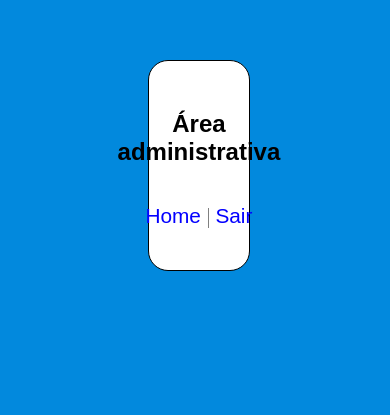
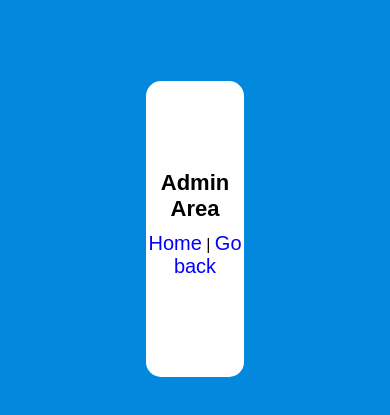
Before and after one commit to caioalmeidacl/system, a plain HTML site: page pages/adm.html in a window 390 px wide. Shown: the part 193-608 px from the top of the page. Drawn offline with Linux system fonts and the light colour scheme.

Commit message:
feat: refactoring

```diff
--- a/css/adm.css
+++ /dev/null
@@ -1,57 +0,0 @@
-body{
-    background-color: rgb(2, 137, 221);
-    width: 100%;
-    height: 100%;
-}
-
-* {
-    box-sizing: border-box;
-    margin: 0;
-    padding: 0;
-    font-family: Arial ,sans-serif;
-}
-
-main {
-    align-items: center;
-    position: absolute;
-    top: 30%;
-    left: 38%;
-    background-color: white;
-    border: 1px solid;
-    border-radius: 20px;
-    /* padding: 5px; */
-    display: flex;
-    width: 26%;
-    height: 25vh;
-    justify-content: center;
-}
-.links {
-    /* border: 1px solid; */
-    position: relative;
-    top: 37px;
-    /* width: 100%; */
-    left: 0px;
-    font-size: 1.3em;
-    text-align: center;
-}
-.links a {
-    text-decoration: none;
-    color: rgb(4, 0, 255);
-    cursor: pointer;
-}
-
-.verticalbar {
-    display: inline-block;
-    width: 1px;
-    height: 20px;
-    background-color: gray ;
-    margin: 0 1px;
-    position: relative;
-    top: 5px;
-}
-
-.message {
-    text-align: center;
-    margin-top: -30px;
-    font-size: 1em;
-}
--- a/css/autent.css
+++ /dev/null
@@ -1,57 +0,0 @@
-body{
-    background-color: rgb(2, 137, 221);
-    width: 100%;
-    height: 100%;
-}
-
-* {
-    box-sizing: border-box;
-    margin: 0;
-    padding: 0;
-    font-family: Arial ,sans-serif;
-}
-
-main {
-    align-items: center;
-    position: absolute;
-    top: 27%;
-    left: 35%;
-    background-color: white;
-    border: 1px solid;
-    border-radius: 15px;
-    /* padding: 5px; */
-    display: flex;
-    width: 30%;
-    height: 35vh;
-    justify-content: center;
-}
-
-.links {
-    /* border: 1px solid; */
-    position: relative;
-    top: 50px;
-    left: 20px;
-    font-size: 1.3em;
-}
-.links a {
-    text-decoration: none;
-    color: rgb(4, 0, 255);
-}
-a:hover {
-    cursor: pointer;
-}
-
-.verticalbar {
-    display: inline-block;
-    width: 1px;
-    height: 20px;
-    background-color: gray ;
-    margin: 0 1px;
-    position: relative;
-    top: 5px;
-}
-
-.message {
-    margin-top: -50px;
-    font-size: 1em;
-}
--- a/css/style.css
+++ /dev/null
@@ -1,159 +0,0 @@
-body{
-    background-color: rgb(2, 137, 221);
-    width: 100%;
-    height: 100%;
-}
-
-* {
-    box-sizing: border-box;
-    margin: 0;
-    padding: 0;
-    font-family: 'Times New Roman', Times, serif;
-}
-
-main {
-    align-items: center;
-    position: absolute;
-    top: 27%;
-    left: 35%;
-    background-color: white;
-    border: 1px solid;
-    border-radius: 15px;
-    /* padding: 5px; */
-    display: flex;
-    width: 28%;
-    height: 42vh;
-    justify-content: center;
-}
-
-.top-login {
-    display: flex;
-    width: 100%;
-    /* border: 1px solid; */
-    padding: 10px;
-    position: absolute;
-    top: 2%;
-    left: 1%;
-}
-
-.top-login h1{
-    margin-left: 5px;
-    font-size: 1.8em;
-}
-.top-login img {
-    width: 2.5vw;
-}
-
-.inputs {
-    position: relative;
-    top: 25px;
-}
-
-
-.inputs input{
-    display: inline-block;
-    width: 80%;
-    margin: 5px 40px;
-    padding: 10px;
-    border-radius: 15px;
-    border: 1px solid gray;
-}
-.inputs input::placeholder{
-    font-size: 1.3em;
-}
-
-
-.inputs button {
-    border: 1px solid rgb(0, 162, 255);
-    color: rgb(0, 136, 255);
-    background-color: white;
-    margin: 10px 40px;
-    width: 80%;
-    font-weight: bold;
-    font-size: 1em;
-    text-align: center;
-    height: 6vh;
-    border-radius: 15px;
-}
-
-.inputs button:hover {
-    background-color: rgb(0, 110, 255);
-    color: white;
-    cursor: pointer;
-}
-
-aside {
-    display: flex;
-    justify-content: center;
-    position: absolute;
-    /* border: 1px solid black; */
-    left: 88%;
-    top: 1%;
-    width: 10%;
-}
-
-#cadastro {
-    border-radius: 10px;
-    width: 100%;
-    font-weight: bold;
-    font-size: 1em;
-    text-align: center;
-    height: 6vh;
-    border: 1px solid rgb(0, 162, 255);
-    color: black;
-    background-color: white;
-}
-
-#cadastro:hover {
-    background-color: red;
-    color: white;
-    cursor: pointer;
-}
-
-
-/* Celulares */
-@media(max-width: 500px) {
-    main {
-        position: relative;
-        top: 180px;
-        left: 10px;
-        width: 95vw;
-        height: 50vh;
-    }
-
-    .top-login {
-        display: flex;
-        align-items: center;
-        /* border: 1px solid; */
-        margin: 15px 0;
-    }
-
-    .top-login h1 {
-        font-size: 27px;
-    }
-    .top-login img {
-        width: 10vw;
-    }
-
-    .inputs {
-        /* border: 1px solid; */
-        width: 90vw;
-        height: 20vh;
-    }
-
-    #login-usuario, #senha-usuario, #button {
-        margin: 5px 5px;
-    }
-
-    #button {
-        margin: 30px 5px;
-    }
-
-    .inputs input{
-        width: 98%;
-    }
-    .inputs button {
-        width: 98%;
-    }
-
-}
--- a/sistema/adm.html
+++ b/pages/adm.html
@@ -4,22 +4,20 @@
     <meta charset="UTF-8">
     <meta http-equiv="X-UA-Compatible" content="IE=edge">
     <meta name="viewport" content="width=device-width, initial-scale=1.0">
-    <link rel="stylesheet" href="/css/adm.css">
-    <script src="/login/script/script.js"></script>
+    <link rel="stylesheet" href="/styles/adm.css">
+    <script src="../script/login/script.js"></script>
     <title>Área administrativa</title>
 </head>
 <body>
     <main>
-        <section>
-            <div class="message">
-                <h1>Área administrativa</h1>
-            </div>
+        <div>
+            <h1>Admin Area</h1>
             <div class="links">
                 <a id="home">Home</a>
-                <span class="verticalbar"></span>
-                <a id="leave">Sair</a>
+                <span >|</span>
+                <a id="leave">Go back</a>
             </div>
-        </section>
+        </div>
     </main>
 </body>
 </html>
--- a/login/script/script.js
+++ b/script/login/script.js
@@ -1,9 +1,9 @@
-let usuarios = {
+let users = {
     'Caio':{
         cargo: 'ADM',
         senha: '12345'
     },
-    'Diego': {
+    'User2': {
         cargo: 'Usuario',
         senha: '1234'
     }
@@ -12,22 +12,20 @@ let usuarios = {
 // PRIMEIRA PAGINA
 document.addEventListener("click", function() {
     function checkLogin(){
-        let campoLogin = document.getElementById("login-usuario").value
-        let campoSenha = document.getElementById("senha-usuario").value
-        let register = document.getElementById("cadastro")
-        let dadosLogin = usuarios[campoLogin]
+        let campoLogin = document.getElementById("login").value
+        let campoSenha = document.getElementById("password").value
+        let dadosLogin = users[campoLogin]
 
         if(dadosLogin){
             if(dadosLogin && campoSenha === dadosLogin.senha) {
                 localStorage.setItem('login', campoLogin)
                 localStorage.setItem('cargo', dadosLogin.cargo)
-                window.location.href = "/sistema/autenticacao.html"
+                window.location.href = "../pages/autenticacao.html"
             }  else {
                 alert('Login ou senha incorretos')
             }
         } else {
             alert('Usuário não existe')
-            register.hidden = false
         }
     }
     let verify = document.getElementById("button")
@@ -42,7 +40,6 @@ function updateUser() {
 
     nameLogin.textContent =  localStorage.getItem('login')
     cargo.textContent =  localStorage.getItem('cargo')
-
 }
 
 
@@ -52,10 +49,10 @@ document.addEventListener("click", function(){
         let cargo = localStorage.getItem('cargo')
 
         if(cargo === 'Usuario') {
-            alert('Você não tem cargo para acessar')
+            alert('You do not have the required access level')
             window.location.href = "#"
         } else if(cargo === 'ADM'){
-            window.location.href = "../sistema/adm.html"
+            window.location.href = "../pages/adm.html"
         }
     }
     let area = document.getElementById("adm")
@@ -66,15 +63,15 @@ document.addEventListener("click", function(){
 // Links
 document.addEventListener("click", function(){
     function getOut() {
-        window.location.href = '/index.html'
+        window.location.href = '../login.html'
     }
 
     function home() {
-        window.location.href = '/sistema/autenticacao.html'
+        window.location.href = '../pages/autenticacao.html'
     }
 
-    let leave = document.getElementById("leave")
-    leave.onclick = getOut
+    let goBack = document.getElementById("leave")
+    goBack.onclick = getOut
 
     let aut = document.getElementById("home")
     aut.onclick = home
--- /dev/null
+++ b/styles/adm.css
@@ -0,0 +1,44 @@
+* {
+    box-sizing: border-box;
+    margin: 0;
+    padding: 0;
+    font-family: Arial, Helvetica, sans-serif;
+}
+
+body{
+    background-color: rgb(2, 137, 221);
+    width: 100vw;
+    height: 100vh;
+    display: flex;
+    justify-content: center;
+    align-items: center;
+}
+
+
+main {
+    width: 25vw;
+    height: 35vh;
+    background-color: white;
+
+    display: flex;
+    justify-content: center;
+    align-items: center;
+
+
+    border-radius: 15px;
+}
+.links {
+    text-align: center;
+    margin: 10px 0;
+}
+.links a {
+    text-decoration: none;
+    color: rgb(4, 0, 255);
+    cursor: pointer;
+    font-size: 20px;
+}
+
+h1{
+    text-align: center;
+    font-size: 22px;
+}
--- /dev/null
+++ b/styles/autent.css
@@ -0,0 +1,46 @@
+* {
+    box-sizing: border-box;
+    margin: 0;
+    padding: 0;
+    font-family: Arial, Helvetica, sans-serif;
+}
+
+body{
+    background-color: rgb(2, 137, 221);
+    width: 100vw;
+    height: 100vh;
+    display: flex;
+    justify-content: center;
+    align-items: center;
+}
+
+
+main {
+    width: 25vw;
+    height: 35vh;
+    background-color: white;
+
+    display: flex;
+    justify-content: center;
+    align-items: center;
+
+
+    border-radius: 15px;
+}
+
+
+.links {
+    text-align: center;
+    margin: 10px auto;
+}
+.links a {
+    text-decoration: none;
+    color: rgb(4, 0, 255);
+    cursor: pointer;
+    font-size: 20px;
+}
+
+h1 {
+    font-size: 22px;
+    text-align: center;
+}
--- /dev/null
+++ b/styles/login.css
@@ -0,0 +1,96 @@
+* {
+    box-sizing: border-box;
+    margin: 0;
+    padding: 0;
+    font-family: Arial, Helvetica, sans-serif;
+}
+
+body{
+    background-color: rgb(2, 137, 221);
+    width: 100vw;
+    height: 100vh;
+    display: flex;
+    justify-content: center;
+    align-items: center;
+}
+
+
+main {
+    width: 25vw;
+    height: 35vh;
+    background-color: white;
+
+    display: flex;
+    justify-content: center;
+    align-items: center;
+
+
+    border-radius: 15px;
+}
+.content {
+    padding: 10px;
+    height: 25vh;
+
+    display: flex;
+    flex-direction: column;
+    justify-content: center;
+
+}
+
+.header {
+    display: flex;
+    /* border: 1px solid; */
+    align-items: center;
+    justify-content: center;
+}
+
+.header h1{
+    font-size: 22px;
+}
+.header img {
+    width: 26px;
+    height: 26px;
+    /* border: 1px solid; */
+}
+
+.login {
+    display: flex;
+    flex-direction: column;
+    align-items: center;
+    width: 23vw;
+    height: 20vh;
+    justify-content: space-between;
+    margin: 12px 0;
+    /* border: 1px solid; */
+}
+
+
+.login input{
+    width: 80%;
+    height: 35px;
+    border-radius: 10px;
+    margin: 10px 0;
+    border: 1px solid gray;
+    padding: 5px;
+}
+.login input::placeholder {
+    font-size: 16px;
+}
+
+.login button {
+    color: black;
+    background-color: white;
+    border: 2px solid black;
+    font-weight: bold;
+    margin: 10px 0;
+    font-size: 18px;
+    text-align: center;
+    padding: 10px;
+    width: 80%;
+}
+
+.login button:hover {
+    background-color: black;
+    color: white;
+    cursor: pointer;
+}
```
Also changed, not shown: index.html (deleted, +0 -29 lines), login.html (added, +26 -0 lines), pages/autenticacao.html (added, +24 -0 lines), sistema/autenticacao.html (deleted, +0 -26 lines), login/script/scripts1.js (deleted).
